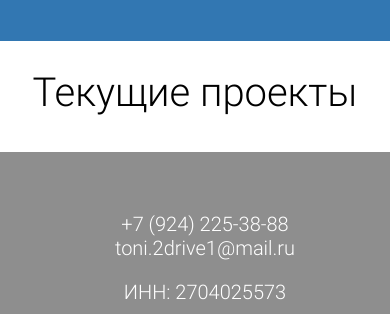
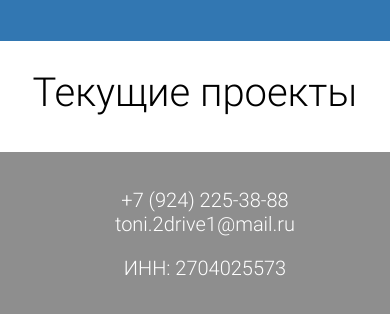
Before and after one commit to MRectalanal/edinenie, a website: page public/index.html in a window 390 px wide. Shown: the part 1435-1749 px from the top of the page. Drawn offline with Linux system fonts and the light colour scheme; no server answers.

Commit message:
some css fix

```diff
--- a/public/css/style.css
+++ b/public/css/style.css
@@ -548,7 +548,7 @@ section#pay>form>input#submit:hover {
 	}
 
 	.footer_sec {
-		padding: 2em;
+		padding: 0.8em;
 		text-align: center;
 	}
 
```
